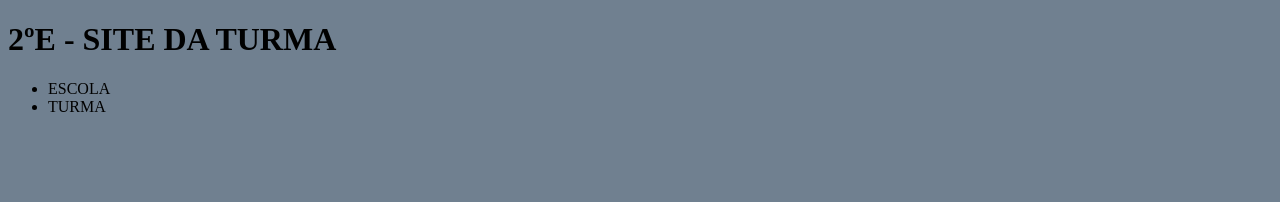
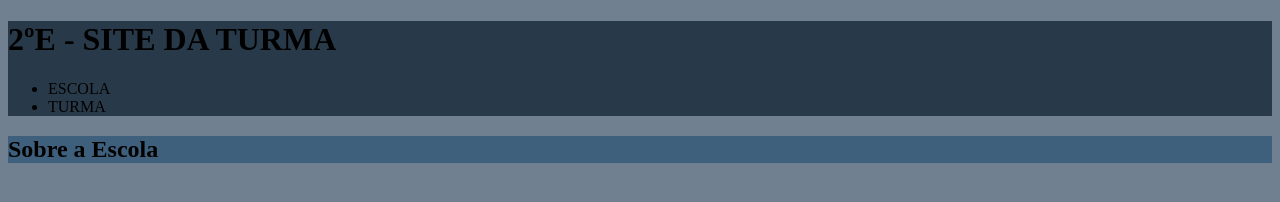
Before and after one commit to mjvtoria/site-da-sala, a plain HTML site: page index.html in a window 1280 px wide. Drawn offline with Linux system fonts and the light colour scheme.

Commit message:
Add files via upload

```diff
--- a/index.html
+++ b/index.html
@@ -8,10 +8,21 @@
     <link rel="stylesheet" href="style.css">
     </head>
 <body>
-    <h1>2ºE - SITE DA TURMA</h1>
-    <ul>
-        <li>ESCOLA</li>
-        <LI>TURMA</LI>
-    </ul>
+
+    <header class="cabecalho">
+        <h1>2ºE - SITE DA TURMA</h1>
+        <ul>
+            <li>ESCOLA</li>
+            <li>TURMA</li>
+        </ul>
+    </header>
+
+
+    <section class="escola">
+    <h2 class=”escola-titulo”>Sobre a Escola</h2>
+    <p class=”escola-texto-um”></p>
+    <p class=”escola-texto-dois”></p>
+</section>
+
 </body>
 </html>
--- a/style.css
+++ b/style.css
@@ -1,3 +1,11 @@
 body{
     background-color: slategray;
 }
+
+.cabecalho{
+background-color: rgba(4, 23, 39, 0.664);
+}
+
+.escola{
+background-color: rgba(0, 56, 102, 0.445);
+}
```
